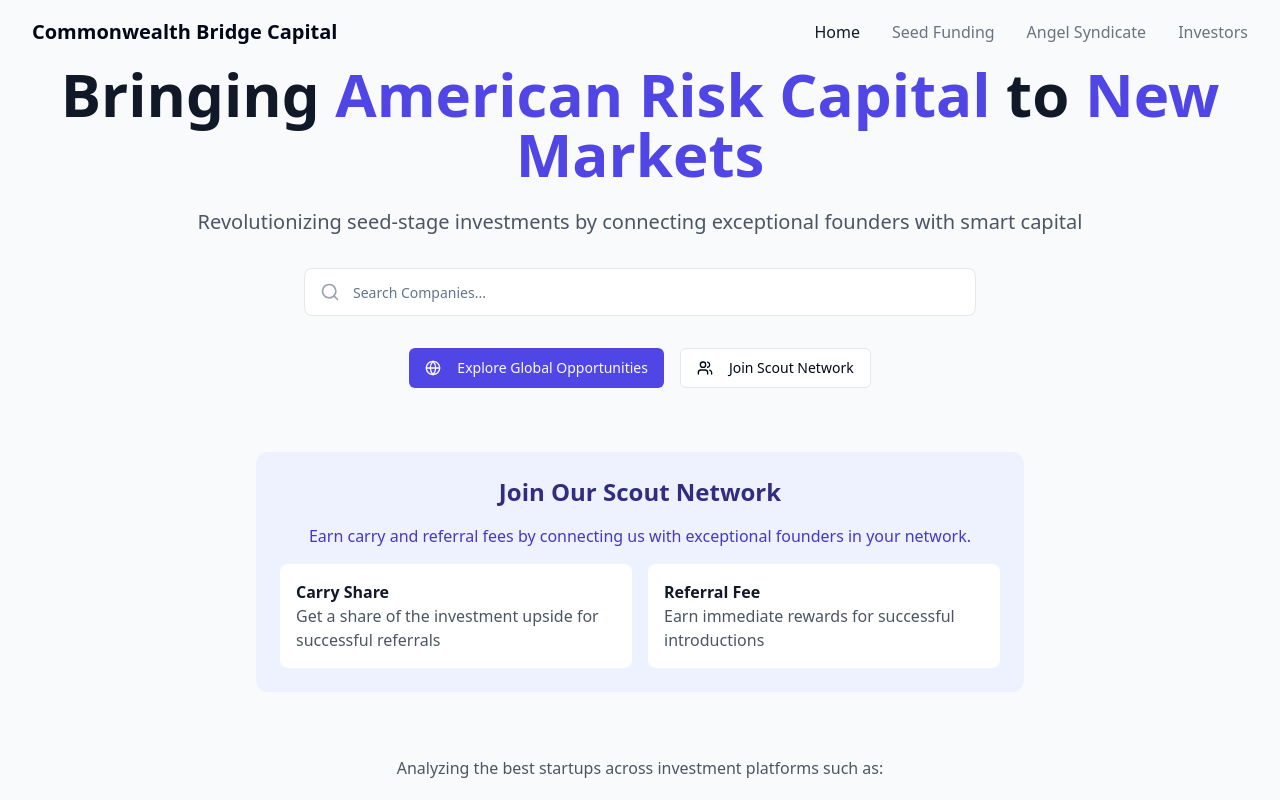
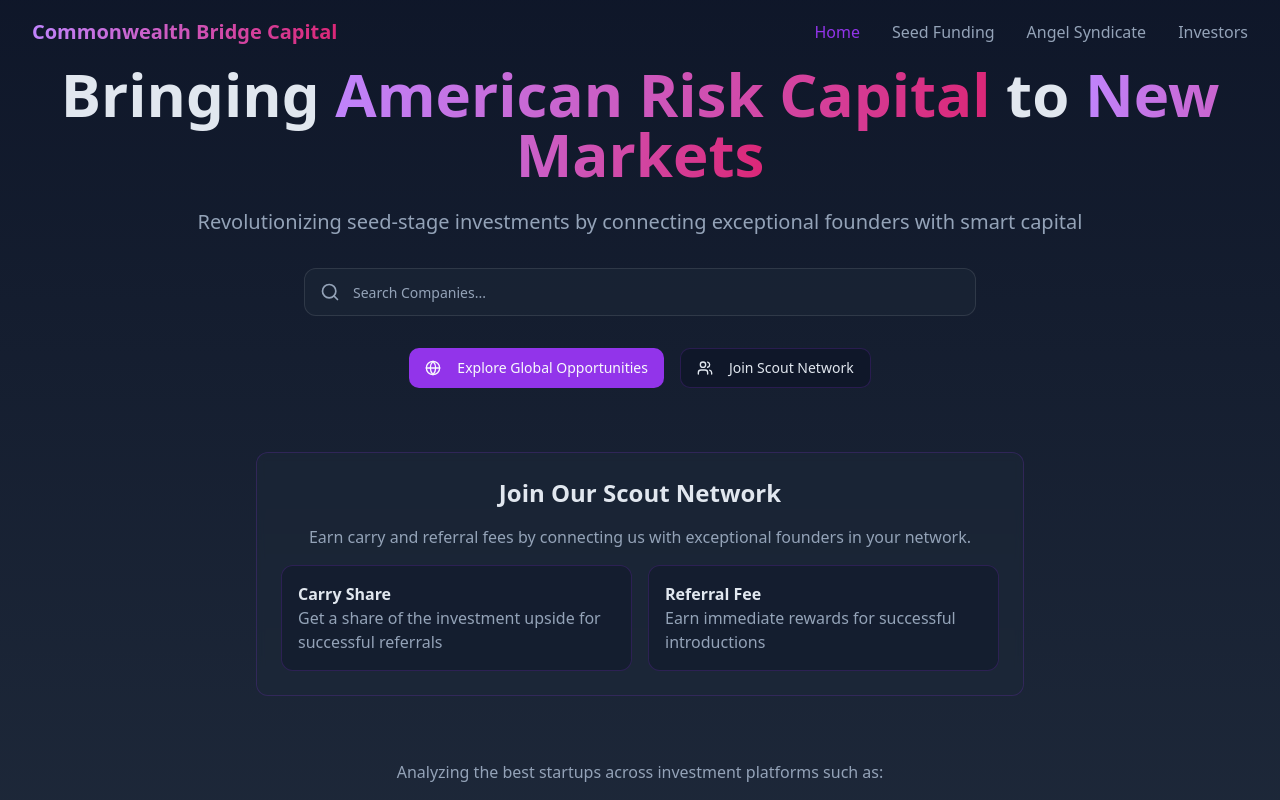
Before and after one commit to Arbiter888/funding-factory-nexus, a React (Vite) app: page / in a window 1280 px wide. Shown: the top 800 px of the page. Built offline with nearby package versions, Linux system fonts and the light colour scheme.

Commit message:
Update branding and color scheme
Modified the color palette and branding elements throughout the application to enhance visual appeal and create a cooler aesthetic.
[skip gpt_engineer]

```diff
--- a/src/components/Hero.tsx
+++ b/src/components/Hero.tsx
@@ -4,67 +4,63 @@ import { Globe, Search, Users } from "lucide-react";
 
 export const Hero = () => {
   return (
-    <div className="pt-16 px-4 sm:px-6 lg:px-8">
+    <div className="pt-16 px-4 sm:px-6 lg:px-8 bg-gradient-to-b from-background to-secondary">
       <div className="max-w-7xl mx-auto text-center">
         <h1 className="text-5xl sm:text-6xl font-bold mb-6">
-          <span className="text-gray-900">Bringing </span>
-          <span className="text-indigo-600">American Risk Capital</span>
-          <span className="text-gray-900"> to </span>
-          <span className="text-indigo-600">New Markets</span>
+          <span className="text-foreground">Bringing </span>
+          <span className="bg-clip-text text-transparent bg-gradient-to-r from-purple-400 to-pink-600">American Risk Capital</span>
+          <span className="text-foreground"> to </span>
+          <span className="bg-clip-text text-transparent bg-gradient-to-r from-purple-400 to-pink-600">New Markets</span>
         </h1>
-        <p className="text-xl text-gray-600 mb-8">
+        <p className="text-xl text-muted-foreground mb-8">
           Revolutionizing seed-stage investments by connecting exceptional founders with smart capital
         </p>
 
-        {/* Search Bar */}
         <div className="max-w-2xl mx-auto mb-8 relative">
           <Input
             type="text"
             placeholder="Search Companies..."
-            className="w-full h-12 pl-12 pr-4 rounded-lg border-gray-200 focus:border-indigo-500"
+            className="w-full h-12 pl-12 pr-4 rounded-lg bg-secondary/50 border-secondary-foreground/10 focus:border-primary"
           />
-          <Search className="absolute left-4 top-1/2 transform -translate-y-1/2 text-gray-400 h-5 w-5" />
+          <Search className="absolute left-4 top-1/2 transform -translate-y-1/2 text-muted-foreground h-5 w-5" />
         </div>
 
-        {/* Action Buttons */}
         <div className="flex flex-col sm:flex-row justify-center gap-4 mb-16">
-          <Button className="bg-indigo-600 hover:bg-indigo-700">
+          <Button className="bg-primary hover:bg-primary/90">
             <Globe className="mr-2 h-4 w-4" />
             Explore Global Opportunities
           </Button>
-          <Button variant="outline">
+          <Button variant="outline" className="border-primary/20 hover:bg-primary/10">
             <Users className="mr-2 h-4 w-4" />
             Join Scout Network
           </Button>
         </div>
 
-        {/* Scout Network Feature */}
-        <div className="bg-indigo-50 rounded-xl p-6 mb-16 max-w-3xl mx-auto">
-          <h2 className="text-2xl font-semibold text-indigo-900 mb-4">Join Our Scout Network</h2>
-          <p className="text-indigo-700 mb-4">
+        <div className="bg-secondary/50 backdrop-blur-sm rounded-xl p-6 mb-16 max-w-3xl mx-auto border border-primary/20">
+          <h2 className="text-2xl font-semibold text-foreground mb-4">Join Our Scout Network</h2>
+          <p className="text-muted-foreground mb-4">
             Earn carry and referral fees by connecting us with exceptional founders in your network.
           </p>
           <div className="grid grid-cols-1 md:grid-cols-2 gap-4 text-left">
-            <div className="bg-white p-4 rounded-lg">
-              <h3 className="font-semibold text-gray-900">Carry Share</h3>
-              <p className="text-gray-600">Get a share of the investment upside for successful referrals</p>
+            <div className="bg-background/50 p-4 rounded-lg border border-primary/20">
+              <h3 className="font-semibold text-foreground">Carry Share</h3>
+              <p className="text-muted-foreground">Get a share of the investment upside for successful referrals</p>
             </div>
-            <div className="bg-white p-4 rounded-lg">
-              <h3 className="font-semibold text-gray-900">Referral Fee</h3>
-              <p className="text-gray-600">Earn immediate rewards for successful introductions</p>
+            <div className="bg-background/50 p-4 rounded-lg border border-primary/20">
+              <h3 className="font-semibold text-foreground">Referral Fee</h3>
+              <p className="text-muted-foreground">Earn immediate rewards for successful introductions</p>
             </div>
           </div>
         </div>
 
-        {/* Platform Logos */}
         <div className="mb-16">
-          <p className="text-gray-600 mb-8">Analyzing the best startups across investment platforms such as:</p>
+          <p className="text-muted-foreground mb-8">Analyzing the best startups across investment platforms such as:</p>
           <div className="grid grid-cols-2 md:grid-cols-5 gap-8 items-center justify-items-center opacity-50">
-            <img src="/placeholder.svg" alt="Platform 1" className="h-8" />
-            <img src="/placeholder.svg" alt="Platform 2" className="h-8" />
-            <img src="/placeholder.svg" alt="Platform 3" className="h-8" />
-            <img src="/placeholder.svg" alt="Platform 4" className="h-8" />
-            <img src="/placeholder.svg" alt="Platform 5" className="h-8" />
+            <img src="/placeholder.svg" alt="Platform 1" className="h-8 invert" />
+            <img src="/placeholder.svg" alt="Platform 2" className="h-8 invert" />
+            <img src="/placeholder.svg" alt="Platform 3" className="h-8 invert" />
+            <img src="/placeholder.svg" alt="Platform 4" className="h-8 invert" />
+            <img src="/placeholder.svg" alt="Platform 5" className="h-8 invert" />
           </div>
         </div>
       </div>
--- a/src/components/Navigation.tsx
+++ b/src/components/Navigation.tsx
@@ -18,11 +18,11 @@ export const Navigation = () => {
   return (
     <nav className={cn(
       "fixed top-0 w-full z-50 transition-all duration-300",
-      scrolled ? "bg-white/80 backdrop-blur-md shadow-sm" : "bg-transparent"
+      scrolled ? "bg-background/80 backdrop-blur-md border-b border-primary/20" : "bg-transparent"
     )}>
       <div className="max-w-7xl mx-auto px-4 sm:px-6 lg:px-8">
         <div className="flex justify-between items-center h-16">
-          <Link to="/" className="font-semibold text-xl">
+          <Link to="/" className="font-semibold text-xl bg-clip-text text-transparent bg-gradient-to-r from-purple-400 to-pink-600">
             Commonwealth Bridge Capital
           </Link>
 
@@ -42,8 +42,8 @@ const NavLink = ({ to, children, current }: { to: string; children: React.ReactN
   <Link
     to={to}
     className={cn(
-      "transition-colors duration-200 hover:text-gray-600",
-      current ? "text-gray-900" : "text-gray-500"
+      "transition-colors duration-200 hover:text-primary",
+      current ? "text-primary" : "text-muted-foreground"
     )}
   >
     {children}
--- a/src/index.css
+++ b/src/index.css
@@ -4,26 +4,26 @@
 
 @layer base {
   :root {
-    --background: 0 0% 100%;
-    --foreground: 222.2 84% 4.9%;
-    --card: 0 0% 100%;
-    --card-foreground: 222.2 84% 4.9%;
-    --popover: 0 0% 100%;
-    --popover-foreground: 222.2 84% 4.9%;
-    --primary: 222.2 47.4% 11.2%;
+    --background: 222 47% 11%;
+    --foreground: 214 32% 91%;
+    --card: 222 47% 11%;
+    --card-foreground: 214 32% 91%;
+    --popover: 222 47% 11%;
+    --popover-foreground: 214 32% 91%;
+    --primary: 271 81% 56%;
     --primary-foreground: 210 40% 98%;
-    --secondary: 210 40% 96.1%;
-    --secondary-foreground: 222.2 47.4% 11.2%;
-    --muted: 210 40% 96.1%;
-    --muted-foreground: 215.4 16.3% 46.9%;
-    --accent: 210 40% 96.1%;
-    --accent-foreground: 222.2 47.4% 11.2%;
-    --destructive: 0 84.2% 60.2%;
+    --secondary: 217 32% 17%;
+    --secondary-foreground: 210 40% 98%;
+    --muted: 217 32% 17%;
+    --muted-foreground: 215 20.2% 65.1%;
+    --accent: 217 32% 17%;
+    --accent-foreground: 210 40% 98%;
+    --destructive: 0 84% 60%;
     --destructive-foreground: 210 40% 98%;
-    --border: 214.3 31.8% 91.4%;
-    --input: 214.3 31.8% 91.4%;
-    --ring: 222.2 84% 4.9%;
-    --radius: 0.5rem;
+    --border: 217 32% 17%;
+    --input: 217 32% 17%;
+    --ring: 271 81% 56%;
+    --radius: 0.75rem;
   }
 }
 
```
